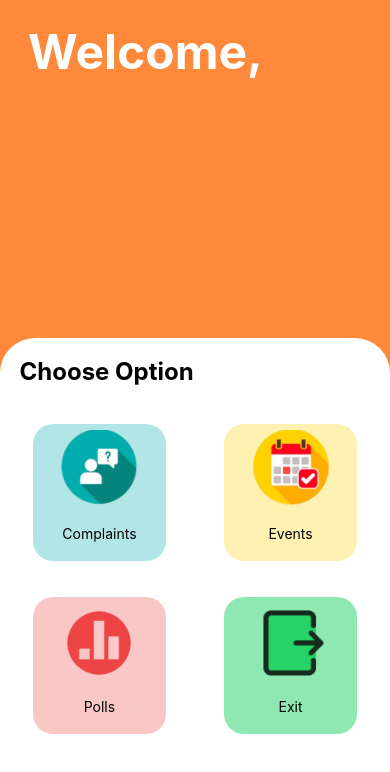
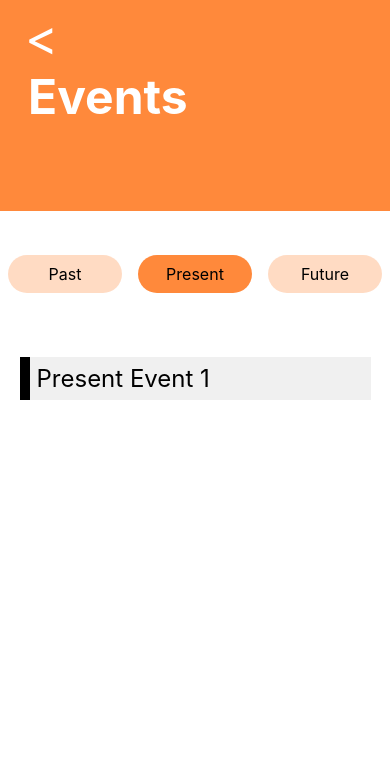
Before and after one commit to EffDuBois/poll-app, a React Native app: screen / in a window 390 px wide. Shown: the top 772 px of the page. Built offline with nearby package versions, Linux system fonts and the light colour scheme.

Commit message:
Added switch functionality to events page

```diff
--- a/App.js
+++ b/App.js
@@ -15,9 +15,9 @@ export default function App() {
     <SafeAreaWrap>
       <NavigationContainer>
         <Stack.Navigator>
-          <Stack.Screen options={{header: () => null}} name="HomePage" component={HomePage} />
-          <Stack.Screen options={{header: () => null}} name="ComplaintsPage" component={ComplaintsPage} />
-          <Stack.Screen options={{header: () => null}} name="ComplaintsForm" component={ComplaintsForm} />
+          {/* <Stack.Screen options={{header: () => null}} name="HomePage" component={HomePage} /> */}
+          {/* <Stack.Screen options={{header: () => null}} name="ComplaintsPage" component={ComplaintsPage} /> */}
+          {/* <Stack.Screen options={{header: () => null}} name="ComplaintsForm" component={ComplaintsForm} /> */}
           <Stack.Screen options={{header: () => null}} name="EventsPage" component={EventsPage} />
         </Stack.Navigator>
       </NavigationContainer>
--- a/Components/EventsPage/EventsPage.js
+++ b/Components/EventsPage/EventsPage.js
@@ -1,5 +1,5 @@
 import { useState } from "react";
-import { View } from "react-native";
+import { RefreshControl, ScrollView, View } from "react-native";
 import GlobalStyles from "../StyleComponents/GlobalStyles";
 import BackButton from "../Util/BackButton";
 import EventCard from "../Util/EventCard";
@@ -9,37 +9,54 @@ import SelectArray from "./SelectArray";
 
 export default function EventsPage() {
 
+  const [PastEventList, setPastEventList] = useState([
+    { name: "Past Event 1" },
+  ]);
+
+  const [PresentEventList, setPresentEventList] = useState([
+    { name: "Present Event 1" },
+  ]);
+
+  const [FutureEventList, setFutureEventList] = useState([
+    { name: "Future Event 1" },
+  ]);
+
+  const [ListInUse, setListInUse] = useState(PresentEventList);
+
+  const listSelector = (switchNumber) => {
+    switchNumber == 0
+      ? setListInUse(PastEventList)
+      : switchNumber == 1
+      ? setListInUse(PresentEventList)
+      : switchNumber == 2
+      ? setListInUse(FutureEventList)
+      : console.log("listNumberExceedException");
+  };
+
   const [Refreshing, setRefreshing] = useState(false);
   const onRefresh = () => {
     setRefreshing(true);
-    setComplaintList([...ComplaintList, { name: "added element", status: "Solved" }]); //add getter function instead of added element
+    setPastEventList(/*getter Function here*/[...PastEventList, { name: "Past Event 2" }])
+    setPresentEventList(/*getter Function here*/[...PresentEventList, { name: "Present Event 2" }])
+    setFutureEventList(/*getter Function here*/[...FutureEventList, { name: "Future Event 2" }])
     setRefreshing(false);
-  }
-
-
-  const [PresentEventList, setPresentEventList] = useState([
-    {name: "Event 1"},
-  ])
-
-  const [PastEventList, setPastEventList] = useState([
-    {name: "Event 1"},
-  ])
-
-  const [FutureEventList, setFutureEventList] = useState([
-    {name: "Event 1"},
-  ])
+  };
 
   return (
     <View style={GlobalStyles.background}>
       <BackButton />
       <Hero>Events</Hero>
       <Menu>
-        <SelectArray/>
-        {PresentEventList.map((item) => {
-          return(
-          <EventCard key={item.name}
-          name={item.name} />)
-        })}
+        <SelectArray selectListFunction={listSelector} />
+        <ScrollView
+          refreshControl={
+            <RefreshControl refreshing={Refreshing} onRefresh={onRefresh} />
+          }
+        >
+          {ListInUse.map((item) => {
+            return <EventCard key={item.name} name={item.name} />;
+          })}
+        </ScrollView>
       </Menu>
     </View>
   );
--- a/Components/EventsPage/SelectArray.js
+++ b/Components/EventsPage/SelectArray.js
@@ -1,18 +1,53 @@
+import { useState } from "react";
 import { StyleSheet, View } from "react-native";
 import SelectButton from "../Util/SelectButton";
 
-export default function SelectArray() {
-    return(
-        <View style={styles.array} >
-            <SelectButton buttonName={"Past"} />
-            <SelectButton buttonName={"Present"} />
-            <SelectButton buttonName={"Future"} />
-        </View>
-    )
+export default function SelectArray({ selectListFunction }) {
+  const [SelectionMode, setSelectionMode] = useState(1);
+
+  const updatedSwitchData = (val) => {
+    setSelectionMode(val);
+    selectListFunction(val);
+  };
+  return (
+    <View style={styles.array}>
+      <SelectButton
+        buttonName={"Past"}
+        onPress={() => updatedSwitchData(0)}
+        style={{
+          backgroundColor:
+            SelectionMode == 0
+              ? "rgba(255, 137, 59, 1)"
+              : "rgba(255, 137, 59, 0.3)",
+        }}
+      />
+      <SelectButton
+        buttonName={"Present"}
+        onPress={() => updatedSwitchData(1)}
+        style={{
+          backgroundColor:
+            SelectionMode == 1
+              ? "rgba(255, 137, 59, 1)"
+              : "rgba(255, 137, 59, 0.3)",
+        }}
+      />
+      <SelectButton
+        buttonName={"Future"}
+        onPress={() => updatedSwitchData(2)}
+        style={{
+          backgroundColor:
+            SelectionMode == 2
+              ? "rgba(255, 137, 59, 1)"
+              : "rgba(255, 137, 59, 0.3)",
+        }}
+      />
+    </View>
+  );
 }
 
 const styles = StyleSheet.create({
-    array: {
-        flexDirection: "row",
-    }
-})
+  array: {
+    flexDirection: "row",
+    height: "20%",
+  },
+});
--- a/Components/Util/RegularButton.js
+++ b/Components/Util/RegularButton.js
@@ -1,11 +1,11 @@
 import { StyleSheet } from "react-native";
 import Tappable from "./Tappable";
 
-export default function RegularButton(props) {
+export default function RegularButton({buttonName, onPress}) {
   return (
     <Tappable
-      buttonName={props.buttonName}
-      onPress={props.onPress}
+      buttonName={buttonName}
+      onPress={onPress}
       style={styles.button}
       textStyle={styles.buttonFont}
     />
--- a/Components/Util/SelectButton.js
+++ b/Components/Util/SelectButton.js
@@ -6,8 +6,8 @@ export default function SelectButton(props) {
     <Tappable
       buttonName={props.buttonName}
       onPress={props.onPress}
-      style={styles.button}
-      textStyle={styles.buttonFont}
+      style={[styles.button, props.style]}
+      textStyle={[styles.buttonFont, props.textStyle]}
     />
   );
 }
```
